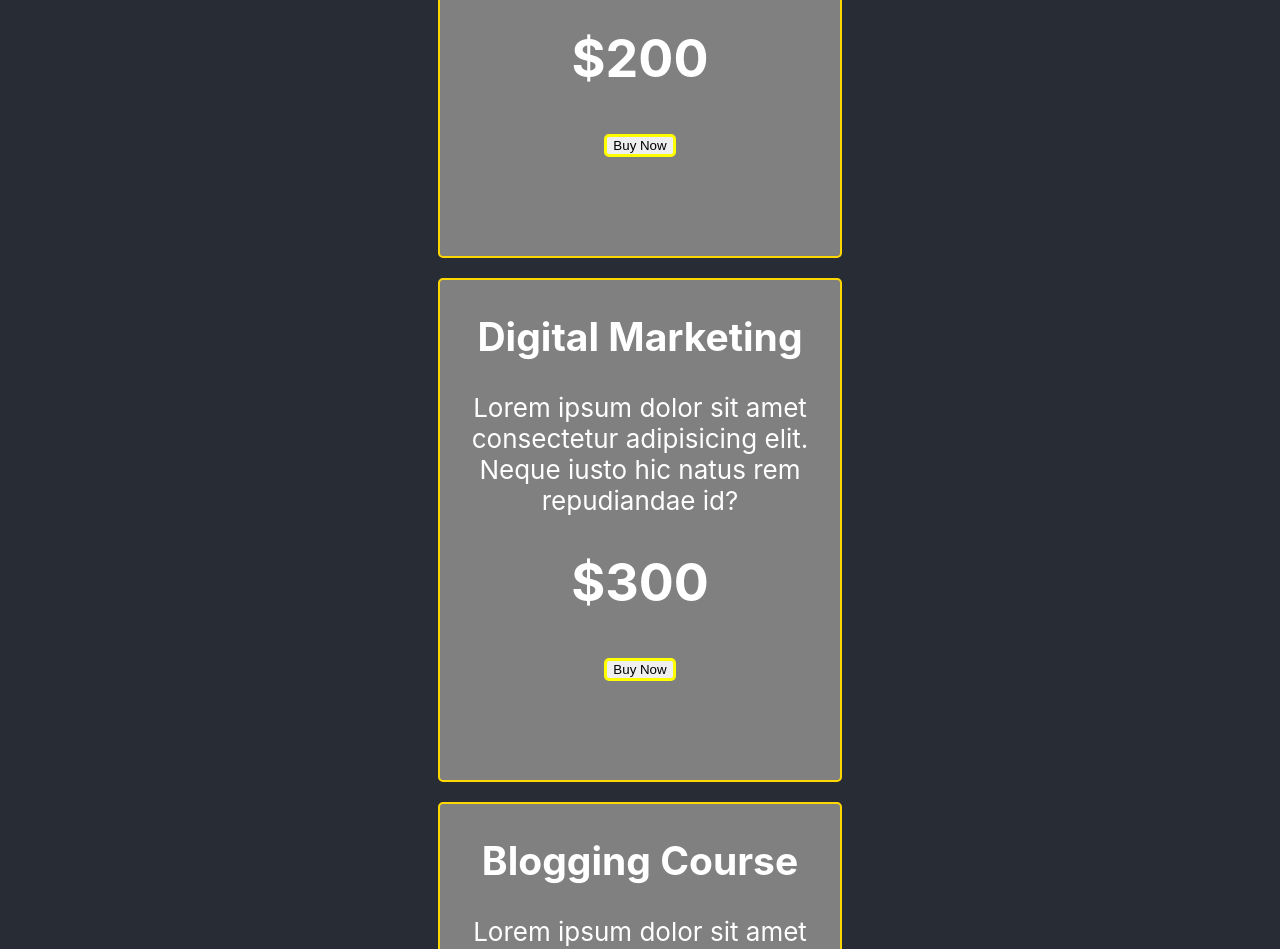
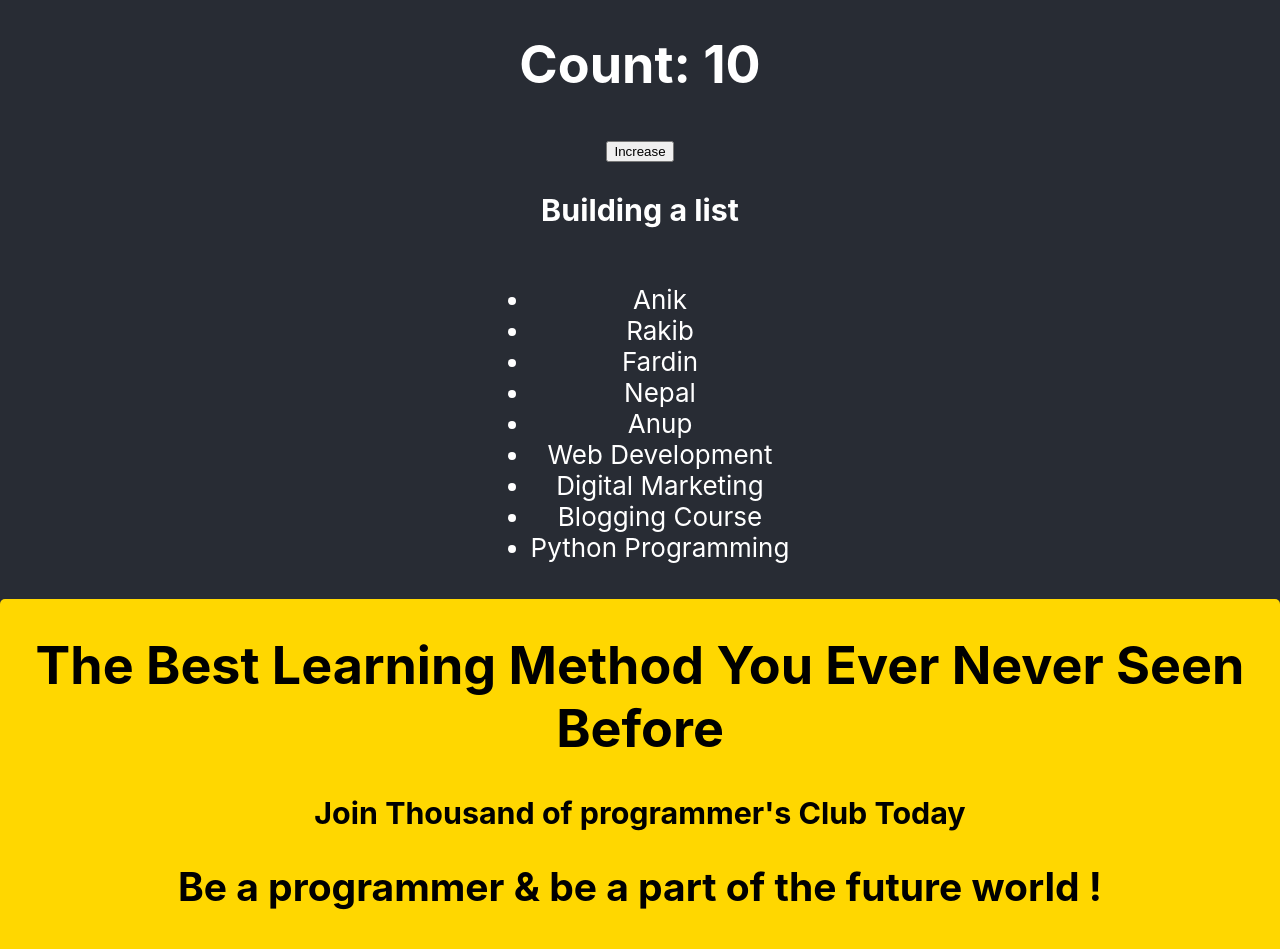
Before and after one commit to Chowdhury-Anik/react-core-concepts, a React (Create React App) app: page / in a window 1280 px wide. Shown: the part 2581-3530 px from the top of the page. Built offline with nearby package versions, Linux system fonts and the light colour scheme.

Commit message:
increase buton and click haNLDER FIXED

```diff
--- a/src/App.js
+++ b/src/App.js
@@ -1,3 +1,4 @@
+import React, {useState} from 'react';
 import logo from './logo.svg';
 import './App.css';
 
@@ -19,12 +20,10 @@ function App() {
         {
           products.map(product => <Product product={product}></Product>)
         }
-        <Product product= {products[0]}></Product>
-        <Product product= {products[1]}></Product>
-        <Product product= {products[2]}></Product>
-        <Product product= {products[3]}></Product>
 
         <Person name="Jhankhar Mahabub" job="Web Developer"></Person>
+
+        <Counter></Counter>
 
         <h3>Building a list </h3>
         <ul>
@@ -43,6 +42,23 @@ function App() {
     </div>
   );
 }
+// counter function
+function Counter(){
+  const [count, setCount]= useState(10);
+  const handleIncrease = () =>{
+    const newCount= count + 1;
+    setCount(newCount);
+  };
+
+  return(
+    <div>
+      <h1>Count: {count} </h1>
+      <button onClick ={handleIncrease}>Increase</button>
+    </div>
+  )
+}
+
+
 //products function
 function Product(props){
   const ProductStyle={
```
